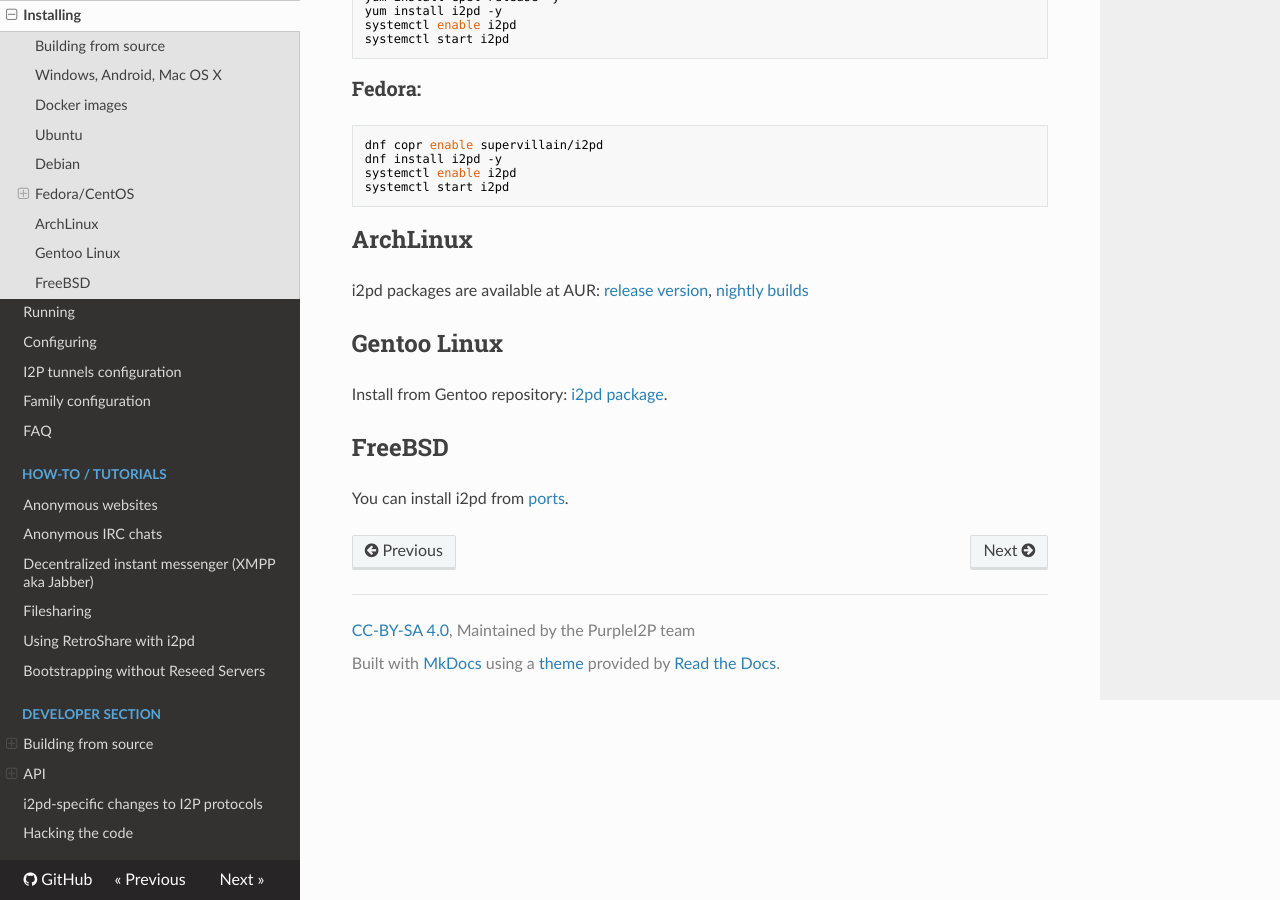
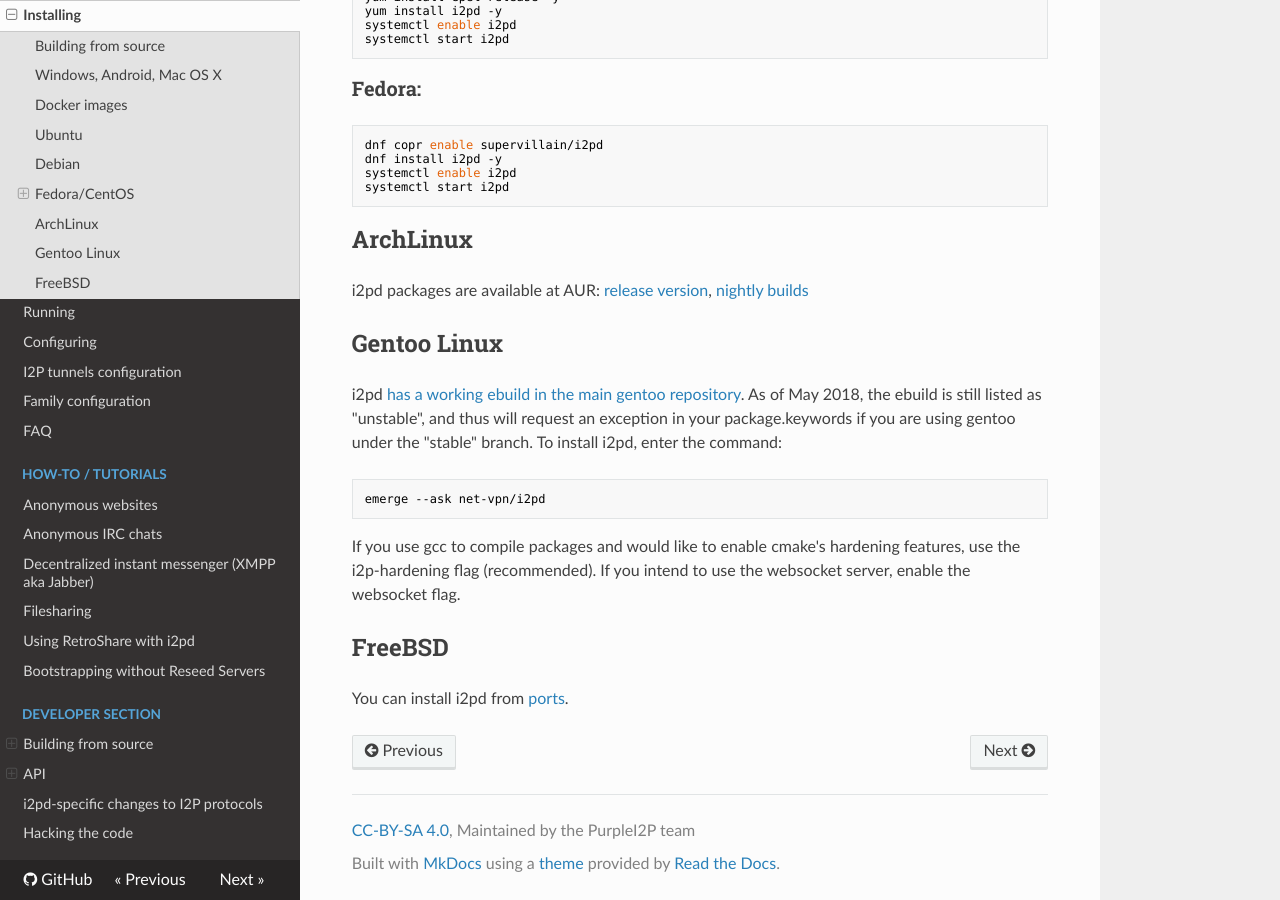
Before and after one commit to PurpleI2P/i2pd_docs_en, an MkDocs documentation site: the page built from docs/user-guide/install.md, in a window 1280 px wide and 900 px high, scrolled down 1529 px. Built offline with MkDocs 1.6.1, drawn with Linux system fonts in a browser that asks for light colours; nearby versions of some CDN libraries; old or Windows-style settings are respelled for this version of MkDocs.

Commit message:
Expanded on gentoo section.

```diff
--- a/docs/user-guide/install.md
+++ b/docs/user-guide/install.md
@@ -81,8 +81,14 @@ i2pd packages are available at AUR: [release version](https://aur.archlinux.org/
 
 ## Gentoo Linux
 
-Install from Gentoo repository: [i2pd package](https://packages.gentoo.org/packages/net-vpn/i2pd).
+i2pd [has a working ebuild in the main gentoo repository](https://packages.gentoo.org/packages/net-vpn/i2pd). As of May 2018, the ebuild
+is still listed as "unstable", and thus will request an exception in your package.keywords if you are using gentoo under the "stable" branch.
+To install i2pd, enter the command:
 
+    emerge --ask net-vpn/i2pd
+
+If you use gcc to compile packages and would like to enable cmake's hardening features, use the i2p-hardening flag (recommended).
+If you intend to use the websocket server, enable the websocket flag.
 
 FreeBSD
 -------
```
